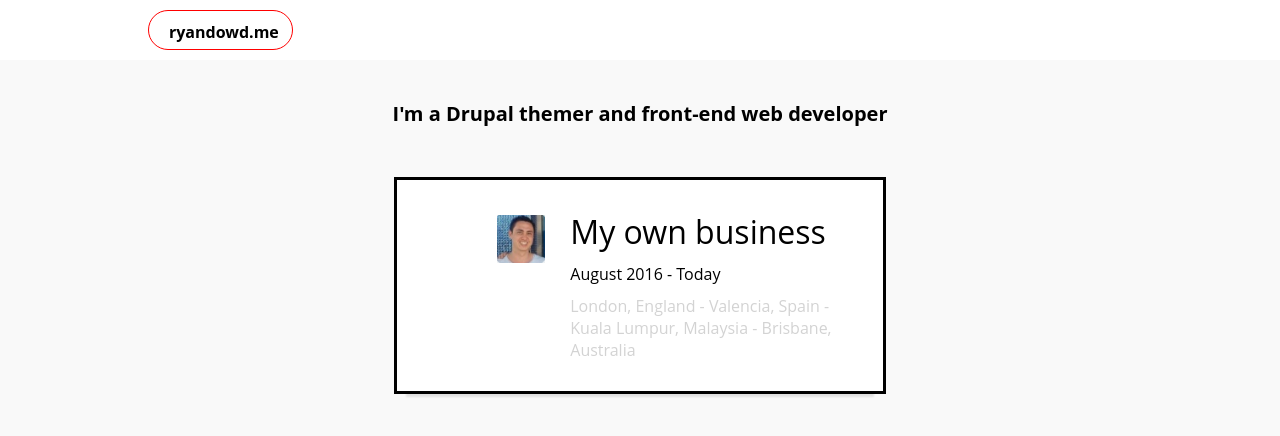
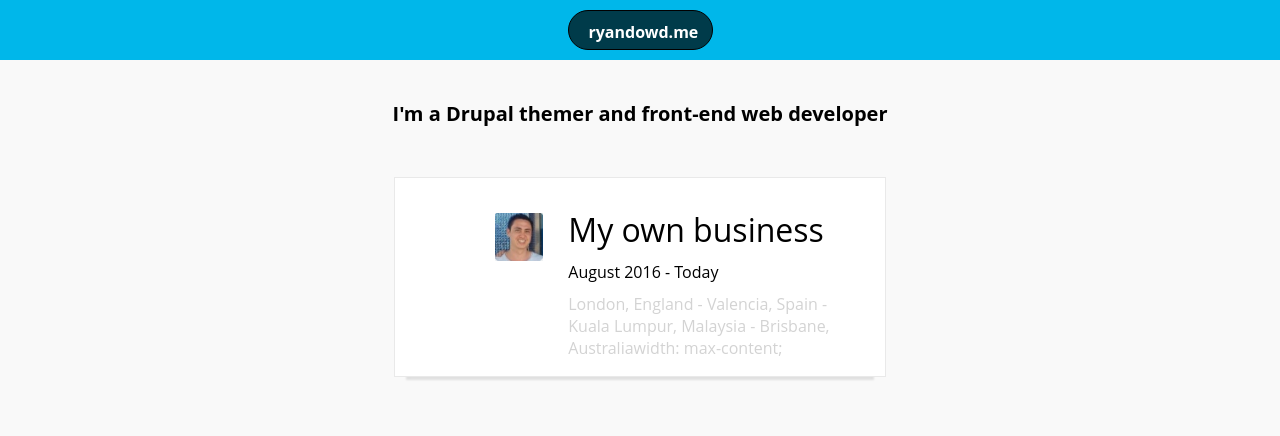
Before and after one commit to ryandowd/React-Portfolio, a React (Create React App) app: page / in a window 1280 px wide. Shown: the top 436 px of the page. Built offline with nearby package versions, Linux system fonts and the light colour scheme.

Commit message:
Tweaks to design. Tweaks to animations. Updating timeline item to show as rotating stack.

```diff
--- a/public/TimelineItemsJSON.json
+++ b/public/TimelineItemsJSON.json
@@ -4,7 +4,7 @@
         "startDate":"August 2016",
         "endDate":"Today",
         "title":"My own business",
-        "location":"London, England - Valencia, Spain - Kuala Lumpur, Malaysia - Brisbane, Australia"
+        "location":"London, England - Valencia, Spain - Kuala Lumpur, Malaysia - Brisbane, Australiawidth: max-content;"
     },
     "2": {
         "logoImage":"tes",
--- a/src/components/Header/Header.scss
+++ b/src/components/Header/Header.scss
@@ -1,5 +1,7 @@
 .Header {
-  background-color: #FFF;
+  background-color: #00b7ea; // Old browsers
+  background-image:(linear-gradient(left top, #d9f7ff 0%,#a1ebff 100%));
+
   position: fixed;
   width: 100%;
   z-index: 1000;
@@ -14,4 +16,5 @@
 .Header__inner-container {
   display: flex;
   padding: 10px 20px;
+  justify-content: center;
 }
--- a/src/components/Header/Logo/Logo.scss
+++ b/src/components/Header/Logo/Logo.scss
@@ -1,5 +1,5 @@
 .Logo {
-  border: 1px solid red;
+  border: 1px solid #000000;
   float: left;
   height: 40px;
   width: 145px;
@@ -10,6 +10,8 @@
   font-weight: bold;
   display: flex;
   padding: 10px 20px;
+  color: #FFF;
+  background-color: #003b4a;
 }
 
 .Logo__me {
--- a/src/components/Timeline/Timeline.scss
+++ b/src/components/Timeline/Timeline.scss
@@ -1,4 +1,4 @@
 .Timeline {
   width: 80%;
-  margin: 50px auto 300px;
+  margin: 50px auto 400px;
 }
--- a/src/components/TimelineItem/TimelineItem.js
+++ b/src/components/TimelineItem/TimelineItem.js
@@ -27,26 +27,29 @@ class TimelineItem extends Component {
 
     // Main timeline fragment
     let timelineItem = (
-      <div className={'TimelineItem' +  itemIsVisible}>
-        <TimelineItemImage logoImage={logoImage}/>
-        <div className='TimelineItem__content'>
-          <div className="TimelineItem__title">{this.props.title}</div>
-          <div className="TimelineItem__dates">{this.props.startDate} - {this.props.endDate}</div>
-          <div className="TimelineItem__location">{this.props.location}</div>
+      <div className="TimelineItem__stack">
+        <div className={'TimelineItem'}>
+          <TimelineItemImage logoImage={logoImage}/>
+          <div className='TimelineItem__content'>
+            <div className="TimelineItem__title">{this.props.title}</div>
+            <div className="TimelineItem__dates">{this.props.startDate} - {this.props.endDate}</div>
+            <div className="TimelineItem__location">{this.props.location}</div>
+          </div>
         </div>
+        <div className="TimelineItem__lower-stack"></div>
       </div>
     );
 
     // The 'joiner' for each item (i.e. the black line with end-date
     // which joins the timeline items from top to bottom)
     let itemJoiner = (
-      <div className={'TimelineItem__joiner' +  itemIsVisible}>
-        <div className="TimelineItem__end-date">{this.props.startDate}</div>
+      <div className={'TimelineItem__joiner'}>
+        <div className="TimelineItem__end-date">{this.props.endDate}</div>
       </div>
     );
 
     // If the item is NOTE the 1st. Then add the itemJoiner to it's 'top'
-    if (this.props.itemKey != 1) {
+    if (parseInt(this.props.itemKey) !== 1) {
       timelineItem = [itemJoiner, timelineItem];
     }
 
@@ -56,7 +59,7 @@ class TimelineItem extends Component {
           onChange={this.onVisibleItem}
           offset={{bottom: offset}}
       >
-        <div>
+        <div className={'TimelineItem__container' + itemIsVisible}>
           {timelineItem}
         </div>
       </VisibilitySensor>
--- a/src/components/TimelineItem/TimelineItem.scss
+++ b/src/components/TimelineItem/TimelineItem.scss
@@ -1,24 +1,69 @@
-.TimelineItem {
+.TimelineItem__container {
+  position: relative;
+  width: 60%;
+  height: 200px;
+  margin: 0 auto;
   opacity: 0;
-  background-color: #FFF;
-  border: 3px solid #000;
-  font-size: 1rem;
-  transition: all 0.5s;
-  display: flex;
-  margin: 0 auto;
-  padding: 30px 50px 30px 100px;
-  width: 60%;
-  box-shadow: 0px 15px 2px -12px rgba(0, 0, 0, 0.1);
 
   &.js-show-item {
     opacity: 1;
+
+    .TimelineItem__joiner {
+      opacity: 1;
+    }
   }
 
+  &:nth-child(n+3) {
+    margin-top: 100px;
+  }
+}
+
+.TimelineItem__stack {
+  transition: all 0.3s;
+  position: relative;
+  z-index: 100;
+  height: 100%;
+
   &:hover {
-    transform: scale(1.2);
+    transform: rotate(-3deg) scale(1.05);
     cursor: pointer;
-    z-index: 100;
-    box-shadow: 0px 20px 2px -10px rgba(0,0,0,0.05)
+
+    .TimelineItem__lower-stack {
+      opacity: 1;
+      transform: rotate(5deg);
+    }
+  }
+}
+
+.TimelineItem__lower-stack {
+  position: absolute;
+  transition: all 0.3s;
+  border: 1px solid #e9e9e9;
+  background: #fff;
+  width: 100%;
+  height: 100%;
+  top: 10px;
+  left: 10px;
+  opacity: 0;
+
+  &:hover {
+    box-shadow: 0px 20px 2px -10px rgba(0,0,0,0.05);
+  }
+}
+
+.TimelineItem {
+  background-color: #FFF;
+  border: 1px solid #e9e9e9;
+  font-size: 1rem;
+  display: flex;
+  padding: 30px 50px 30px 100px;
+  box-shadow: 0px 15px 2px -12px rgba(0, 0, 0, 0.1);
+  position: relative;
+  z-index: 1;
+  height: 100%;
+
+  &:hover {
+    box-shadow: 0px 20px 2px -10px rgba(0, 0, 0, 0.05);
   }
 }
 
@@ -46,18 +91,14 @@
   background-color: #000;
   margin: 0 auto;
   opacity: 0;
-  transition: all 2s;
-
-  &.js-show-item {
-    opacity: 1;
-  }
+  transition: all 1s;
 }
 
 .TimelineItem__end-date {
   font-size: 1rem;
   margin-left: 25px;
-  width: 100px;
-  padding-top: 40px;
+  width: max-content;
+  padding: 40px 10px;
   position: relative;
 
   &:before {
```
